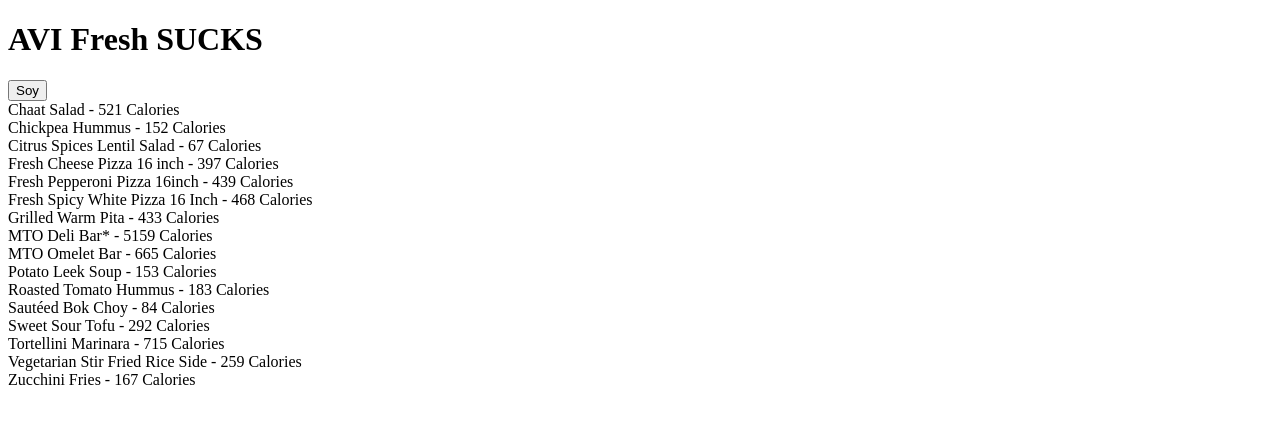
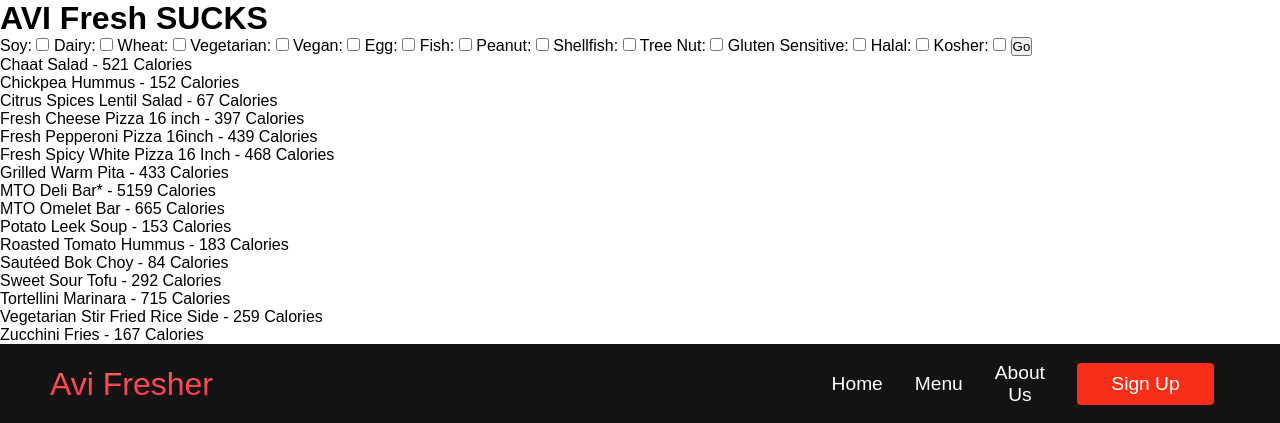
Before and after one commit to iosenberg/AVIFresher, a PHP site: page / in a window 1280 px wide. Shown: the top 423 px of the page. Before the commit the page ends 385 px from the top, so only its background shows below. Run offline with PHP 8.4, Linux system fonts and the light colour scheme; data comes from the database, SQL or seed files in the repository.

Commit message:
Worked on navigation to pages with filters. Need to connect to a url

```diff
--- a/index.php
+++ b/index.php
@@ -1,20 +1,23 @@
 <?php
 
-	//All dietary restrictions as booleans
-	$Soy = FALSE;
-	$Dairy = FALSE;
-	$Wheat = FALSE;
-	$Vegetarian = FALSE;
-	$Vegan = FALSE;
-	$Egg = FALSE;
-	$Fish = FALSE;
-	$Peanut = FALSE;
-	$Sesame = FALSE;
-	$Shellfish = FALSE;
-	$TreeNut = FALSE;
-	$GlutenSensitive = FALSE;
-	$Halal = FALSE;
-	$Kosher = FALSE;
+	//Read booleans from url, default to false
+	$Soy = (isset($_GET['Soy']) ? $_GET['Soy'] : FALSE);
+	$Dairy = (isset($_GET['Dairy']) ? $_GET['Dairy'] : FALSE);
+	$Wheat = (isset($_GET['Wheat']) ? $_GET['Wheat'] : FALSE);
+	$Vegetarian = (isset($_GET['Vegetarian']) ? $_GET['Vegetarian'] : FALSE);
+	$Vegan = (isset($_GET['Vegan']) ? $_GET['Vegan'] : FALSE);
+	$Egg = (isset($_GET['Egg']) ? $_GET['Egg'] : FALSE);
+	$Fish = (isset($_GET['Fish']) ? $_GET['Fish'] : FALSE);
+	$Peanut = (isset($_GET['Peanut']) ? $_GET['Peanut'] : FALSE);
+	$Sesame = (isset($_GET['Sesame']) ? $_GET['Sesame'] : FALSE);
+	$Shellfish = (isset($_GET['Shellfish']) ? $_GET['Shellfish'] : FALSE);
+	$TreeNut = (isset($_GET['TreeNut']) ? $_GET['TreeNut'] : FALSE);
+	$GlutenSensitive = (isset($_GET['GlutenSensitive']) ? $_GET['GlutenSensitive'] : FALSE);
+	$Halal = (isset($_GET['Halal']) ? $_GET['Halal'] : FALSE);
+	$Kosher = (isset($_GET['Kosher']) ? $_GET['Kosher'] : FALSE);
+
+	//Read sorting method from url, default to name?
+	$Sort = (isset($_GET['Sort']) ? $_GET['Sort'] : 'Name');
 
 	//Connect to database
 	$conn = mysqli_connect('localhost', 'AVIFresher', 'AVIIFresh42069', 'stevenson');
@@ -26,21 +29,21 @@
 
 	//Write query for items
 	$sql = 'SELECT * FROM food_items WHERE calories != 0';
-	if($Soy) $sql = $sql . ' and Soy != 1';
-	if($Dairy) $sql = $sql . ' and Dairy != 1';
-	if($Wheat) $sql = $sql . ' and Wheat != 1';
-	if($Vegetarian) $sql = $sql . ' and Vegetarian != 1';
-	if($Vegan) $sql = $sql . ' and Vegan != 1';
-	if($Egg) $sql = $sql . ' and Egg != 1';
-	if($Fish) $sql = $sql . ' and Fish != 1';
-	if($Peanut) $sql = $sql . ' and Peanut != 1';
-	if($Sesame) $sql = $sql . ' and Sesame != 1';
-	if($Shellfish) $sql = $sql . ' and Shellfish != 1';
-	if($TreeNut) $sql = $sql . ' and Tree Nut != 1';
-	if($GlutenSensitive) $sql = $sql . ' and Gluten Sensitive != 1';
-	if($Halal) $sql = $sql . ' and Halal != 0';
-	if($Kosher) $sql = $sql . ' and Kosher != 0';
-	$sql = $sql . ' ORDER BY name';
+	if($Soy) $sql .= ' and Soy != 1';
+	if($Dairy) $sql .= ' and Dairy != 1';
+	if($Wheat) $sql .= ' and Wheat != 1';
+	if($Vegetarian) $sql .= ' and Vegetarian != 1';
+	if($Vegan) $sql .= ' and Vegan != 1';
+	if($Egg) $sql .= ' and Egg != 1';
+	if($Fish) $sql .= ' and Fish != 1';
+	if($Peanut) $sql .= ' and Peanut != 1';
+	if($Sesame) $sql .= ' and Sesame != 1';
+	if($Shellfish) $sql .= ' and Shellfish != 1';
+	if($TreeNut) $sql .= ' and Tree Nut != 1';
+	if($GlutenSensitive) $sql .= ' and Gluten Sensitive != 1';
+	if($Halal) $sql .= ' and Halal != 0';
+	if($Kosher) $sql .= ' and Kosher != 0';
+	$sql .= ' ORDER BY ' . $Sort;
 
 	//Make query and get result
 	$result = mysqli_query($conn, $sql);
@@ -65,7 +68,53 @@
 	<h1>AVI Fresh SUCKS</h1>
 	<!-- Button Test -->
 	<div>
-		<button type="button" onClick="$Soy = !$Soy"> Soy </button>
+		<script>
+			function
+		</script>
+
+		<form>
+
+			<label for="Soy">Soy:</label>
+			<input type="checkbox" id="Soy" name="Soy">
+
+			<label for="Dairy">Dairy:</label>
+			<input type="checkbox" id="Dairy" name="Dairy">
+
+			<label for="Wheat">Wheat:</label>
+			<input type="checkbox" id="Wheat" name="Wheat">
+
+			<label for="Vegetarian">Vegetarian:</label>
+			<input type="checkbox" id="Vegetarian" name="Vegetarian">
+
+			<label for="Vegan">Vegan:</label>
+			<input type="checkbox" id="Vegan" name="Vegan">
+
+			<label for="Egg">Egg:</label>
+			<input type="checkbox" id="Egg" name="Egg">
+
+			<label for="Fish">Fish:</label>
+			<input type="checkbox" id="Fish" name="Fish">
+
+			<label for="Peanut">Peanut:</label>
+			<input type="checkbox" id="Peanut" name="Peanut">
+
+			<label for="Shellfish">Shellfish:</label>
+			<input type="checkbox" id="Shellfish" name="Shellfish">
+
+			<label for="TreeNut">Tree Nut:</label>
+			<input type="checkbox" id="TreeNut" name="TreeNut">
+
+			<label for="GlutenSensitive">Gluten Sensitive:</label>
+			<input type="checkbox" id="GlutenSensitive" name="GlutenSensitive">
+
+			<label for="Halal">Halal:</label>
+			<input type="checkbox" id="Halal" name="Halal">
+
+			<label for="Kosher">Kosher:</label>
+			<input type="checkbox" id="Kosher" name="Kosher">
+
+			<input type="button" value="Go" onClick="parent.location='$url'">
+		</form>
 	</div>
 	<div>
 		<?php foreach($food_items as $item){ ?>
@@ -76,7 +125,7 @@
 	</div>
 </body>
 </html>
-<!-- =======
+<!-- ======= -->
 <html lang="en">
   <head>
     <meta charset="UTF-8" />
@@ -86,7 +135,7 @@
     <link rel="stylesheet" href="styles.css" />
   </head>
   <body>
-    <!-- you can copy the nav tag as is over to other html files to make the navbar function
+    <!-- you can copy the nav tag as is over to other html files to make the navbar function -->
     <nav class="navbar">
         <div class="navbar__container">
             <a href="index.html" id="navbar__logo">Avi Fresher</a>
@@ -128,8 +177,8 @@
 
             </div>
             <br>
-    <!-- the following tag links it to the javascript file, make sure you add it to the body of every html file
+    <!-- the following tag links it to the javascript file, make sure you add it to the body of every html file -->
     <script src="app.js"></script>
   </body>
 </html>
->>>>>>> c62b7b58ae0ea2f9ccb6ec7f581907204c583898 -->
+<!-- >>>>>>> c62b7b58ae0ea2f9ccb6ec7f581907204c583898 -->
--- a/work-log.csv
+++ b/work-log.csv
@@ -1,4 +1,4 @@
 hours,6-Jan,27-Jan,28-Jan,29-Jan,30-Jan,31-Jan,1-Feb,2-Feb,3-Feb,4-Feb,5-Feb,6-Feb,7-Feb,8-Feb,9-Feb,10-Feb,11-Feb,12-Feb,13-Feb,14-Feb,15-Feb,16-Feb
 Lawrence,,1,2,,,,,,,,,,,,,,,,,,,
 Rohit,4,6,2,0,0,,,,,,,,,,,,,,,,,
-Ike,1,2,2,,,,,,,,,,,,,,,,,,,
+Ike,1,2,2,0,0,4,,,,,,,,,,,,,,,,
```
